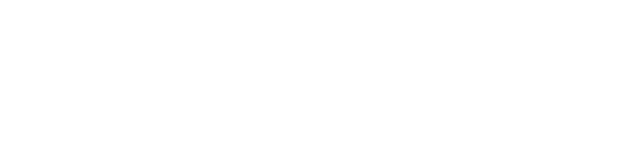
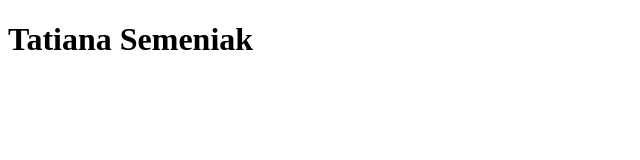
Before and after one commit to TaniaSemeniak/rsschool-cv, a plain HTML site: page index.html in a window 1280 px wide. Shown: the whole page, without its empty margins (0-640 px from the left). Drawn offline with Linux system fonts and the light colour scheme.

Commit message:
refactor: update index.html

```diff
--- a/index.html
+++ b/index.html
@@ -6,5 +6,6 @@
   <title>Document</title>
 </head>
 <body>
+  <h1>Tatiana Semeniak</h1>
 </body>
 </html>
```
